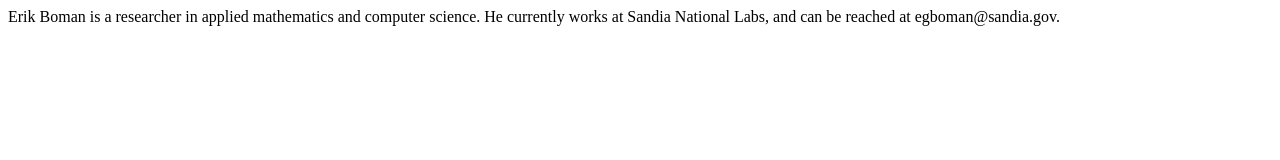
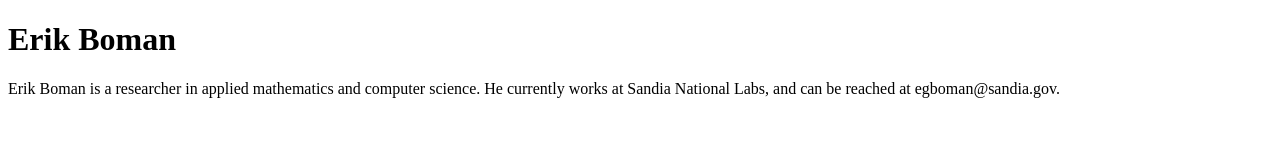
Before and after one commit to egboman/egboman.github.io, a plain HTML site: page index.html in a window 1280 px wide. Drawn offline with Linux system fonts and the light colour scheme.

Commit message:
Update index.html

```diff
--- a/index.html
+++ b/index.html
@@ -1,2 +1,11 @@
+<!DOCTYPE html>
+<html>
+<body>
+
+<h1>Erik Boman</h1>
+
 Erik Boman is a researcher in applied mathematics and computer science.
 He currently works at Sandia National Labs, and can be reached at egboman@sandia.gov.
+
+</body>
+</html>
```
